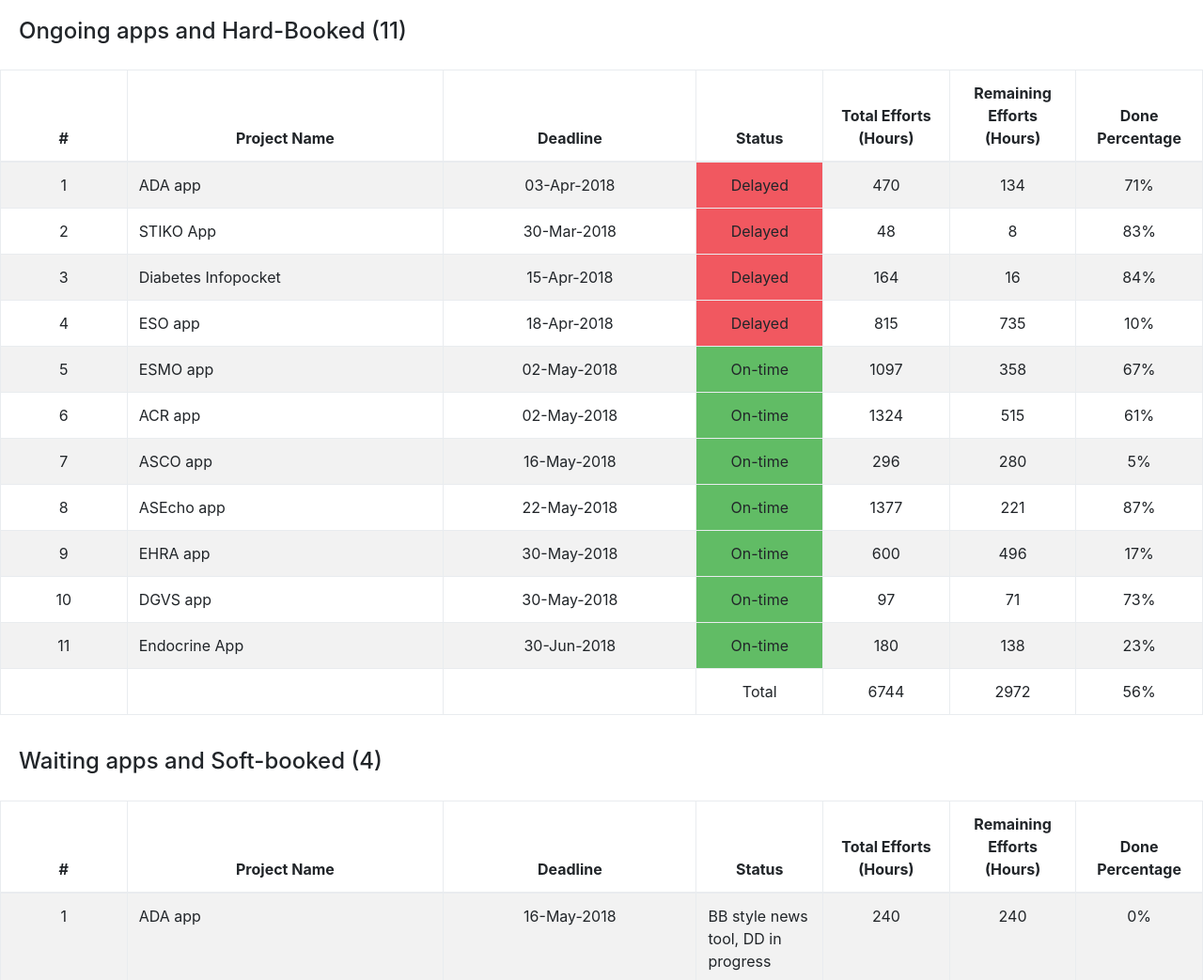
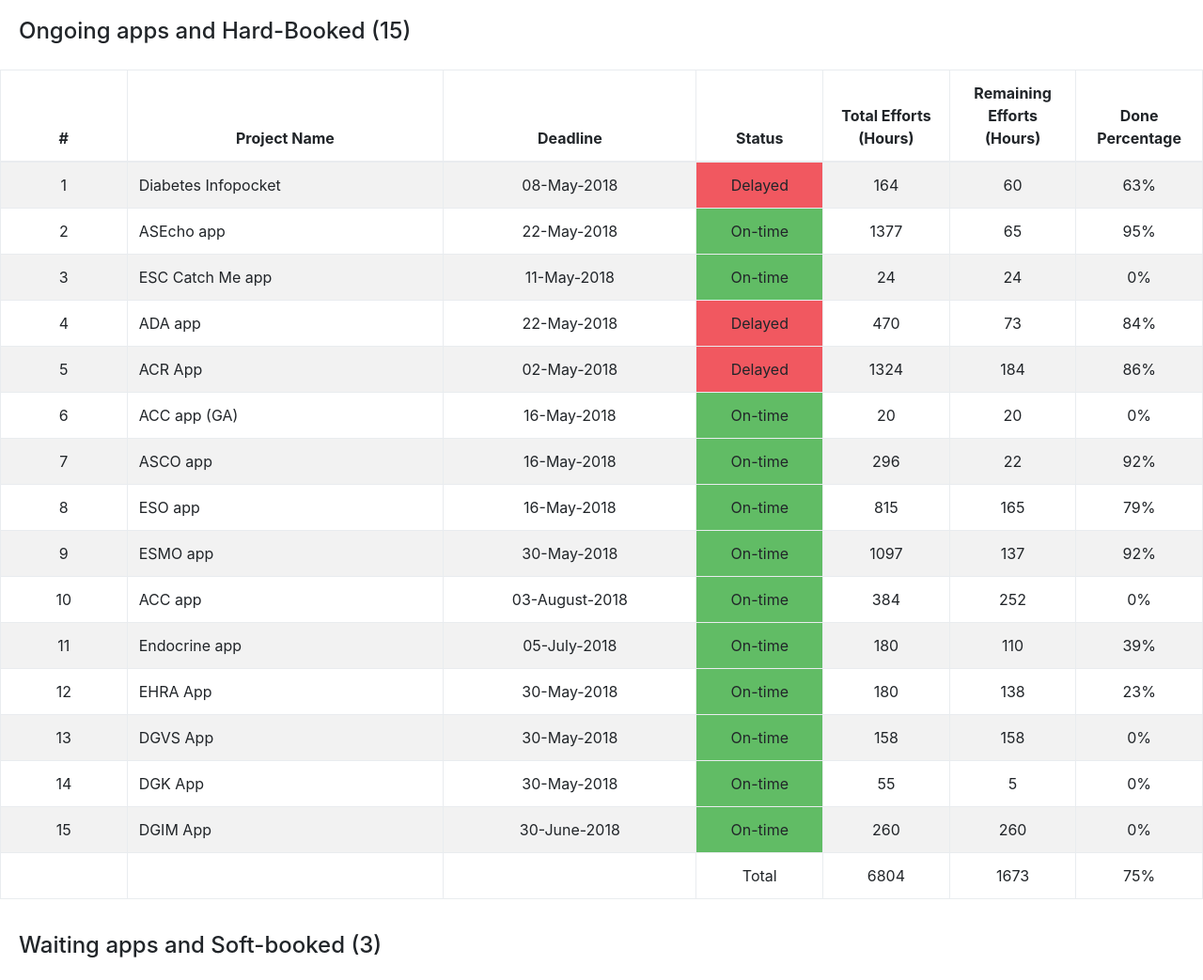
Before and after one commit to sambhaji9/AppStatus, a website: page index.html in a window 1280 px wide. Shown: the top 1043 px of the page at 94% size. Drawn offline with Linux system fonts and the light colour scheme.

Commit message:
Updated the priority list and timings

```diff
--- a/index.html
+++ b/index.html
@@ -9,7 +9,7 @@
 <link rel="stylesheet" type="text/css" href="styles.css">
 
 <body>
-    <h4>Ongoing apps and Hard-Booked (11)</h4>
+    <h4>Ongoing apps and Hard-Booked (15)</h4>
     <table class="table table-striped table-bordered">
         <colgroup>
             <col width="10%">
@@ -34,57 +34,57 @@
         <tbody>
             <tr>
                 <td>1</td>
-                <td class="text-left">ADA app</td>
-                <td>03-Apr-2018</td>
+                <td class="text-left">Diabetes Infopocket</td>
+                <td>08-May-2018</td>
                 <td class="delayed">Delayed</td>
-                <td>470</td>
-                <td>134</td>
-                <td>71%</td>
+                <td>164</td>
+                <td>60</td>
+                <td>63%</td>
             </tr>
             <tr>
                 <td>2</td>
-                <td class="text-left">STIKO App</td>
-                <td>30-Mar-2018</td>
-                <td class="delayed">Delayed</td>
-                <td>48</td>
-                <td>8</td>
-                <td>83%</td>
+                <td class="text-left">ASEcho app</td>
+                <td>22-May-2018</td>
+                <td class="ontime">On-time</td>
+                <td>1377</td>
+                <td>65</td>
+                <td>95%</td>
             </tr>
             <tr>
                 <td>3</td>
-                <td class="text-left">Diabetes Infopocket</td>
-                <td>15-Apr-2018</td>
+                <td class="text-left">ESC Catch Me app</td>
+                <td>11-May-2018</td>
+                <td class="ontime">On-time</td>
+                <td>24</td>
+                <td>24</td>
+                <td>0%</td>
+            </tr>
+            <tr>
+                <td>4</td>
+                <td class="text-left">ADA app</td>
+                <td>22-May-2018</td>
                 <td class="delayed">Delayed</td>
-                <td>164</td>
-                <td>16</td>
+                <td>470</td>
+                <td>73</td>
                 <td>84%</td>
             </tr>
             <tr>
-                <td>4</td>
-                <td class="text-left">ESO app</td>
-                <td>18-Apr-2018</td>
+                <td>5</td>
+                <td class="text-left">ACR App</td>
+                <td>02-May-2018</td>
                 <td class="delayed">Delayed</td>
-                <td>815</td>
-                <td>735</td>
-                <td>10%</td>
-            </tr>
-            <tr>
-                <td>5</td>
-                <td class="text-left">ESMO app</td>
-                <td>02-May-2018</td>
-                <td class="ontime">On-time</td>
-                <td>1097</td>
-                <td>358</td>
-                <td>67%</td>
+                <td>1324</td>
+                <td>184</td>
+                <td>86%</td>
             </tr>
             <tr>
                 <td>6</td>
-                <td class="text-left">ACR app</td>
-                <td>02-May-2018</td>
+                <td class="text-left">ACC app (GA)</td>
+                <td>16-May-2018</td>
                 <td class="ontime">On-time</td>
-                <td>1324</td>
-                <td>515</td>
-                <td>61%</td>
+                <td>20</td>
+                <td>20</td>
+                <td>0%</td>
             </tr>
             <tr>
                 <td>7</td>
@@ -92,58 +92,94 @@
                 <td>16-May-2018</td>
                 <td class="ontime">On-time</td>
                 <td>296</td>
-                <td>280</td>
-                <td>5%</td>
+                <td>22</td>
+                <td>92%</td>
             </tr>
             <tr>
                 <td>8</td>
-                <td class="text-left">ASEcho app</td>
-                <td>22-May-2018</td>
+                <td class="text-left">ESO app</td>
+                <td>16-May-2018</td>
                 <td class="ontime">On-time</td>
-                <td>1377</td>
-                <td>221</td>
-                <td>87%</td>
+                <td>815</td>
+                <td>165</td>
+                <td>79%</td>
             </tr>
             <tr>
                 <td>9</td>
-                <td class="text-left">EHRA app</td>
+                <td class="text-left">ESMO app</td>
                 <td>30-May-2018</td>
                 <td class="ontime">On-time</td>
-                <td>600</td>
-                <td>496</td>
-                <td>17%</td>
+                <td>1097</td>
+                <td>137</td>
+                <td>92%</td>
             </tr>
             <tr>
                 <td>10</td>
-                <td class="text-left">DGVS app</td>
-                <td>30-May-2018</td>
+                <td class="text-left">ACC app</td>
+                <td>03-August-2018</td>
                 <td class="ontime">On-time</td>
-                <td>97</td>
-                <td>71</td>
-                <td>73%</td>
+                <td>384</td>
+                <td>252</td>
+                <td>0%</td>
             </tr>
             <tr>
                 <td>11</td>
-                <td class="text-left">Endocrine App</td>
-                <td>30-Jun-2018</td>
+                <td class="text-left">Endocrine app</td>
+                <td>05-July-2018</td>
+                <td class="ontime">On-time</td>
+                <td>180</td>
+                <td>110</td>
+                <td>39%</td>
+            </tr>
+            <tr>
+                <td>12</td>
+                <td class="text-left">EHRA App</td>
+                <td>30-May-2018</td>
                 <td class="ontime">On-time</td>
                 <td>180</td>
                 <td>138</td>
                 <td>23%</td>
             </tr>
             <tr>
+                <td>13</td>
+                <td class="text-left">DGVS App</td>
+                <td>30-May-2018</td>
+                <td class="ontime">On-time</td>
+                <td>158</td>
+                <td>158</td>
+                <td>0%</td>
+            </tr>
+            <tr>
+                <td>14</td>
+                <td class="text-left">DGK App</td>
+                <td>30-May-2018</td>
+                <td class="ontime">On-time</td>
+                <td>55</td>
+                <td>5</td>
+                <td>0%</td>
+            </tr>
+            <tr>
+                <td>15</td>
+                <td class="text-left">DGIM App</td>
+                <td>30-June-2018</td>
+                <td class="ontime">On-time</td>
+                <td>260</td>
+                <td>260</td>
+                <td>0%</td>
+            </tr>
+            <tr>
                 <td></td>
                 <td></td>
                 <td></td>
                 <td>Total</td>
-                <td>6744</td>
-                <td>2972</td>
-                <td>56%</td>
+                <td>6804</td>
+                <td>1673</td>
+                <td>75%</td>
             </tr>
         </tbody>
     </table>
 
-    <h4>Waiting apps and Soft-booked (4)</h4>
+    <h4>Waiting apps and Soft-booked (3)</h4>
     <table class="table table-striped table-bordered">
         <colgroup>
             <col width="10%">
@@ -186,15 +222,6 @@
             </tr>
             <tr>
                 <td>3</td>
-                <td class="text-left">DGK app</td>
-                <td>30-May-2018</td>
-                <td class="text-left">Guideline data received</td>
-                <td>40</td>
-                <td>40</td>
-                <td>0%</td>
-            </tr>
-            <tr>
-                <td>4</td>
                 <td class="text-left">AGA app</td>
                 <td>28-Sep-2018</td>
                 <td class="text-left">Waiting for GL data</td>
@@ -207,13 +234,13 @@
                 <td></td>
                 <td></td>
                 <td>Total</td>
-                <td>1142</td>
-                <td>1142</td>
+                <td>1102</td>
+                <td>1102</td>
                 <td>0%</td>
             </tr>
         </tbody>
     </table>
-    <h4>Not booked and Action needed USA/Germany (12)</h4>
+    <h4>Not booked and Action needed USA/Germany (9)</h4>
     <table class="table table-striped table-bordered">
         <colgroup>
             <col width="10%">
@@ -347,7 +374,7 @@
         </tbody>
     </table>
 
-    <h4>Done apps (42)</h4>
+    <h4>Done apps (50)</h4>
     <table class="table table-striped table-bordered">
         <colgroup>
             <col width="10%">
@@ -658,6 +685,12 @@
                 <td>27-April-2018</td>
                 <td>Technical</td>
             </tr>
+            <tr>
+                <td>50</td>
+                <td class="text-left">ESC app (iOS)</td>
+                <td>02-May-2018</td>
+                <td>Technical</td>
+            </tr>
         </tbody>
     </table>
 
```
